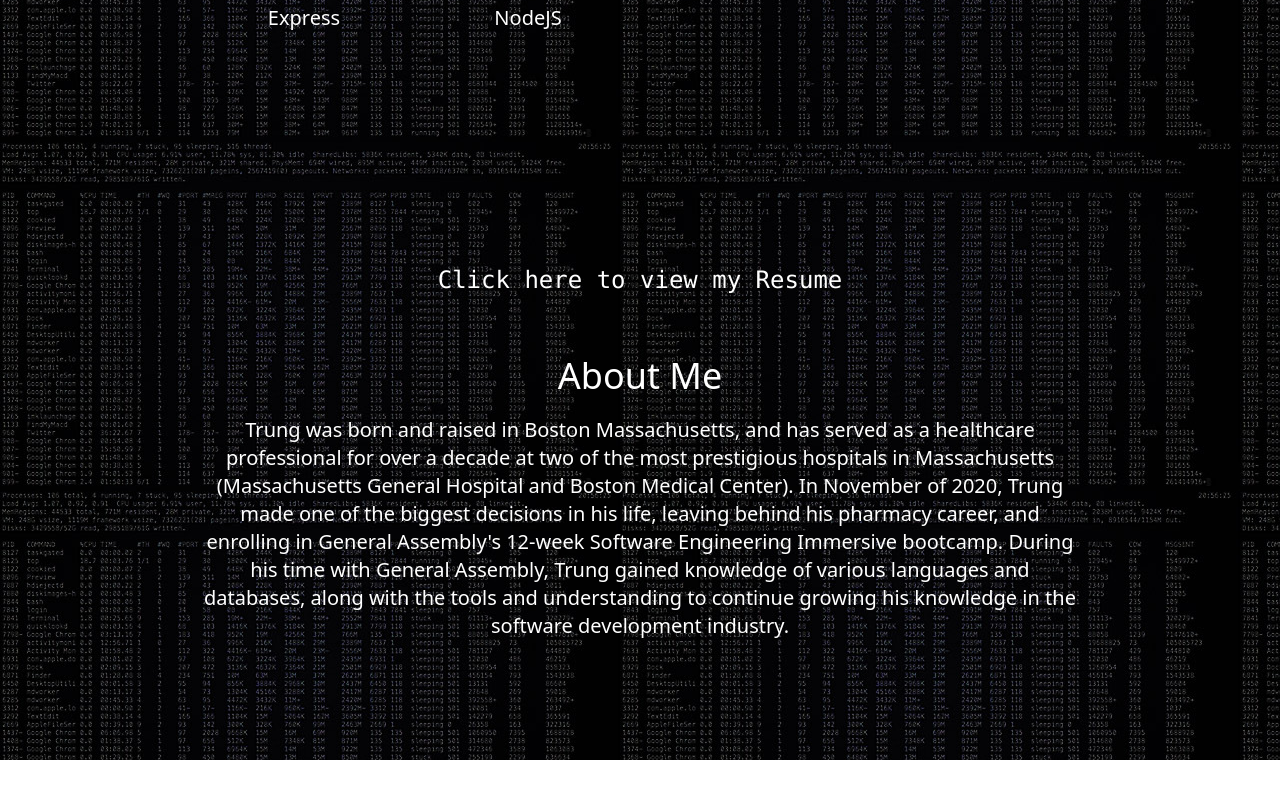
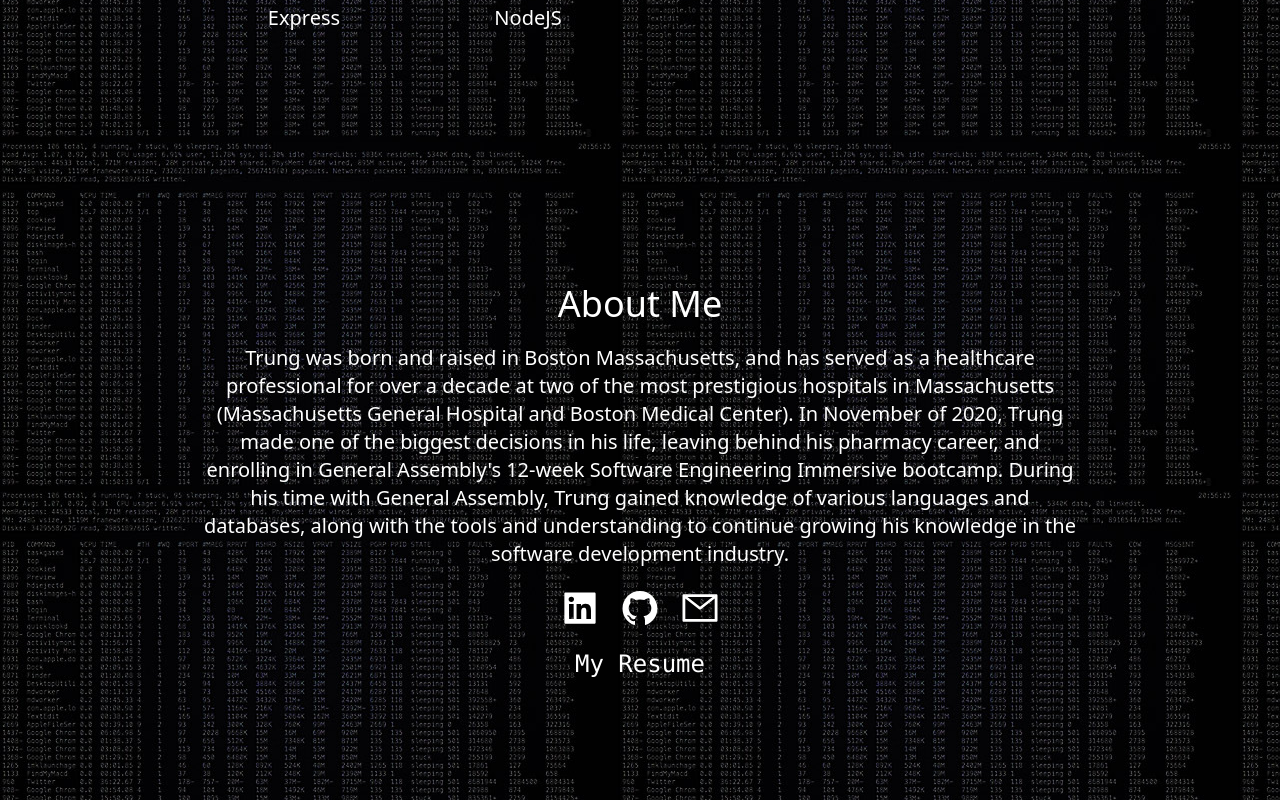
Before and after one commit to tdiec00/portfolio, a React (Create React App) app in the folder client/: page / in a window 1280 px wide. Shown: the part 1952-2752 px from the top of the page. Before the commit the page ends 2712 px from the top, so only its background shows below. Built offline with nearby package versions, Linux system fonts and the light colour scheme.

Commit message:
updated about me section

```diff
--- a/client/public/index.html
+++ b/client/public/index.html
@@ -1,11 +1,15 @@
 <!DOCTYPE html>
 <html lang="en">
   <head>
-    <meta charset="utf-8" />
+    <!-- <meta charset="utf-8" />
     <link rel="icon" href="%PUBLIC_URL%/favicon.ico" />
     <meta name="viewport" content="width=device-width, initial-scale=1" />
     <meta name="theme-color" content="#000000" />
-    <meta name="description" content="Web site created using create-react-app" />
+    <meta name="description" content="Web site created using -->
+    <link rel="apple-touch-icon" sizes="180x180" href="/apple-touch-icon.png" />
+    <link rel="icon" type="image/png" sizes="32x32" href="/favicon-32x32.png" />
+    <link rel="icon" type="image/png" sizes="16x16" href="/favicon-16x16.png" />
+    <link rel="manifest" href="/site.webmanifest" />
     <!-- <link rel="apple-touch-icon" href="%PUBLIC_URL%/logo192.png" /> -->
     <!--
       manifest.json provides metadata used when your web app is installed on a
--- a/client/src/Screens/aboutMePage/AboutMePage.jsx
+++ b/client/src/Screens/aboutMePage/AboutMePage.jsx
@@ -1,22 +1,37 @@
+import {AiFillLinkedin, AiFillGithub, AiOutlineMail} from "react-icons/ai"
 import Resume from "../../images/Resume.pdf"
 
-export default function AboutMePage() {
+export default function AboutMePage(props) {
   return (
     <div className="mt-10">
-      <div className="flex justify-center w-screen">
-        <a className="font-medium text-white font-mono text-2xl ... p-5 hover:scale-125 hover:text-rose-700" href={Resume} target="_blank" rel="noreferrer">
-          Click here to view my Resume
-        </a>
-      </div>
+      <div className="flex justify-center w-screen"></div>
       <div id="about" className=" text-white text-lg md:text-xl text-center flex flex-col justify-center h-3/4 ">
         <h1 className="text-2xl md:text-4xl  pb-5 pt-10">About Me</h1>
-        <div className=" flex flex-wrap break-normal">
-          <p className="pl-6 pr-6 break-normal md:mx-44 pb-10 mb-20">
+        <div className=" flex flex-wrap break-normal md:mx-44 pb-10 mb-20">
+          <p className="pl-6 pr-6 break-normal ">
             Trung was born and raised in Boston Massachusetts, and has served as a healthcare professional for over a decade at two of the most prestigious hospitals in Massachusetts (Massachusetts
             General Hospital and Boston Medical Center). In November of 2020, Trung made one of the biggest decisions in his life, leaving behind his pharmacy career, and enrolling in General
             Assembly's 12-week Software Engineering Immersive bootcamp. During his time with General Assembly, Trung gained knowledge of various languages and databases, along with the tools and
             understanding to continue growing his knowledge in the software development industry.
           </p>
+          <div className="m-auto flex flex-col justify-center items-center">
+            <div className="flex flex-row">
+              <a className="mr-5 " href="https://www.linkedin.com/in/trungdiec/" target="_blank">
+                <AiFillLinkedin className="h-20 w-10 hover:fill-rose-700" />
+              </a>
+              <a className="mr-5" href="https://github.com/tdiec00" target="_blank">
+                <AiFillGithub className="h-20 w-10 hover:fill-rose-700" />
+              </a>
+              <button onClick={() => props.setShow(true)}>
+                <AiOutlineMail className="h-20 w-10 hover:fill-rose-700" />
+              </button>
+            </div>
+            <div>
+              <a className="font-medium text-white font-mono text-2xl ... p-5 hover:scale-125 hover:text-rose-700" href={Resume} target="_blank" rel="noreferrer">
+                My Resume
+              </a>
+            </div>
+          </div>
         </div>
       </div>
     </div>
--- a/client/src/Screens/landingPage/LandingPage.jsx
+++ b/client/src/Screens/landingPage/LandingPage.jsx
@@ -11,7 +11,7 @@ export default function LandingPage(props) {
       <div className="flex flex-row w-screen ">
         <div className="m-5 h-72 text-left">
           <h1 className="font-medium text-white font-mono  ... text-2xl md:text-4xl   opacity-100 md:ml-2 pt-20">~Welcome to iTrung</h1>
-          <h1 className="text-white text-lg md:text-2xl mt-5 md:ml-2">~cd portolio</h1>
+          <h1 className="text-white text-lg md:text-2xl mt-5 md:ml-2">~cd portfolio</h1>
           <h1 className="text-white text-lg  md:text-2xl mt-2 md:ml-2">~npx create-react-app trung-portfolio</h1>
           <div className="flex ... content-center items-center">
             <h1 className="text-white text-lg  md:text-2xl mt-2 md:ml-2">~Trung's Portfolio</h1>
@@ -19,11 +19,12 @@ export default function LandingPage(props) {
           </div>
         </div>
       </div>
+
       <ProjectPage />
       <br />
       <SkillsPage />
       <br />
-      <AboutMePage />
+      <AboutMePage setShow={props.setShow} />
       <Modal
         onClose={() => {
           props.setShow(false)
--- a/client/src/components/navbar/Navbar.jsx
+++ b/client/src/components/navbar/Navbar.jsx
@@ -1,16 +1,16 @@
 const Navbar = (props) => {
   return (
     <div className="z-10 h-14 flex justify-center items-center bg-blackbg fixed top-0 opacity-80 w-full">
-      <a href="#project" className="font-medium text-white font-mono text-xs ... p-5 hover:scale-125 hover:text-stone-400 md:text-2xl">
+      <a href="#project" className="font-medium text-white font-mono text-xs ... p-5 hover:scale-125 hover:text-rose-700 md:text-2xl">
         ~ CD Projects
       </a>
-      <a href="#skills" className="font-medium text-white font-mono text-xs ... p-5 hover:scale-125 hover:text-stone-400 md:text-2xl">
+      <a href="#skills" className="font-medium text-white font-mono text-xs ... p-5 hover:scale-125 hover:text-rose-700 md:text-2xl">
         ~ CD Skills
       </a>
-      <a href="#about" className="font-medium text-white font-mono text-xs ... p-5 hover:scale-125 hover:text-stone-400 md:text-2xl">
+      <a href="#about" className="font-medium text-white font-mono text-xs ... p-5 hover:scale-125 hover:text-rose-700 md:text-2xl">
         ~ CD About-Me
       </a>
-      <button onClick={() => props.setShow(true)} className="font-medium text-white font-mono text-xs ... p-5 hover:scale-125 hover:text-stone-400 md:text-2xl">
+      <button onClick={() => props.setShow(true)} className="font-medium text-white font-mono text-xs ... p-5 hover:scale-125 hover:text-rose-700 md:text-2xl">
         ~ CD Contact Me
       </button>
     </div>
```
